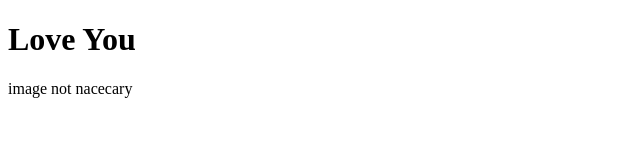
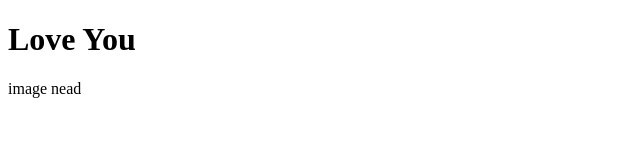
Before and after one commit to Mohammedali37/MY-First-Repo, a plain HTML site: page index.html in a window 1280 px wide. Shown: the full height of the page, 0-640 px from the left. Drawn offline with Linux system fonts and the light colour scheme.

Commit message:
inamge nead

```diff
--- a/index.html
+++ b/index.html
@@ -9,6 +9,6 @@
     <h1>
         Love You
     </h1>
-    <P>image not nacecary</P>
+    <P>image  nead</P>
 </body>
 </html>
```
